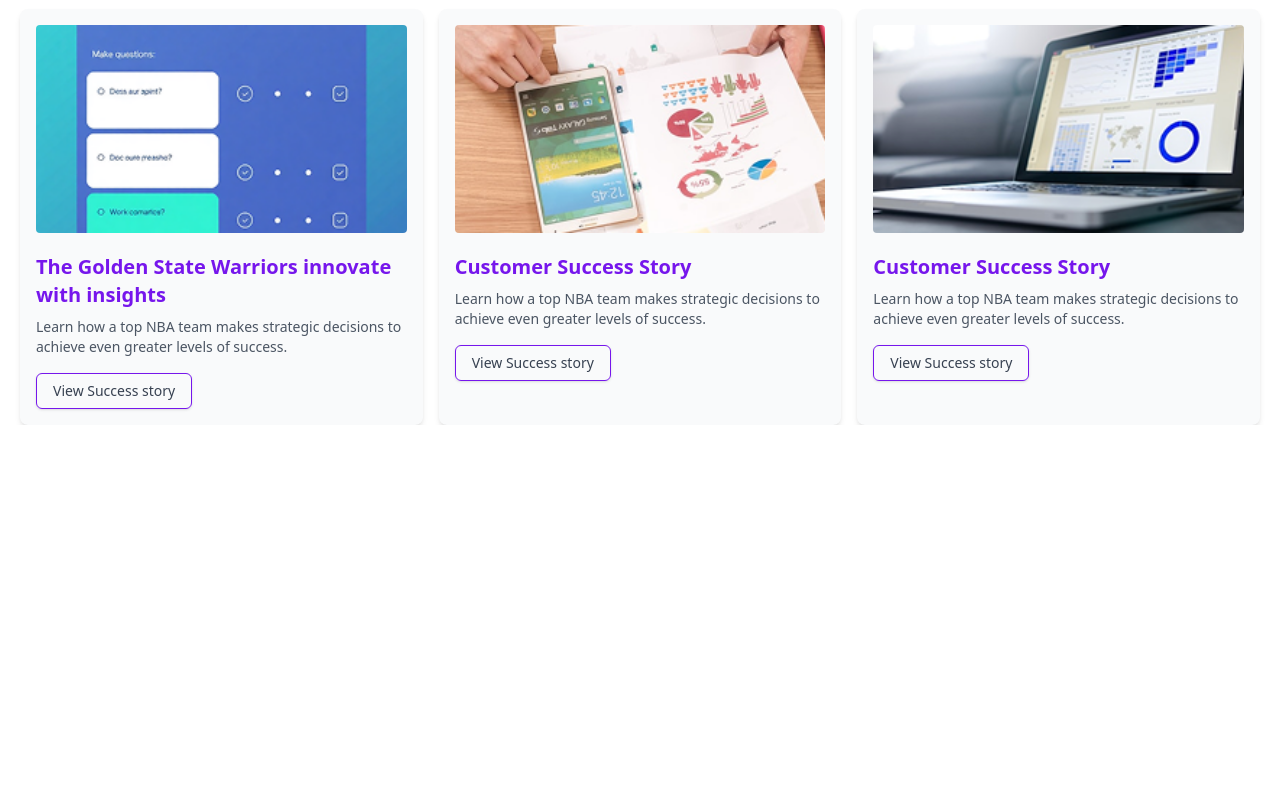
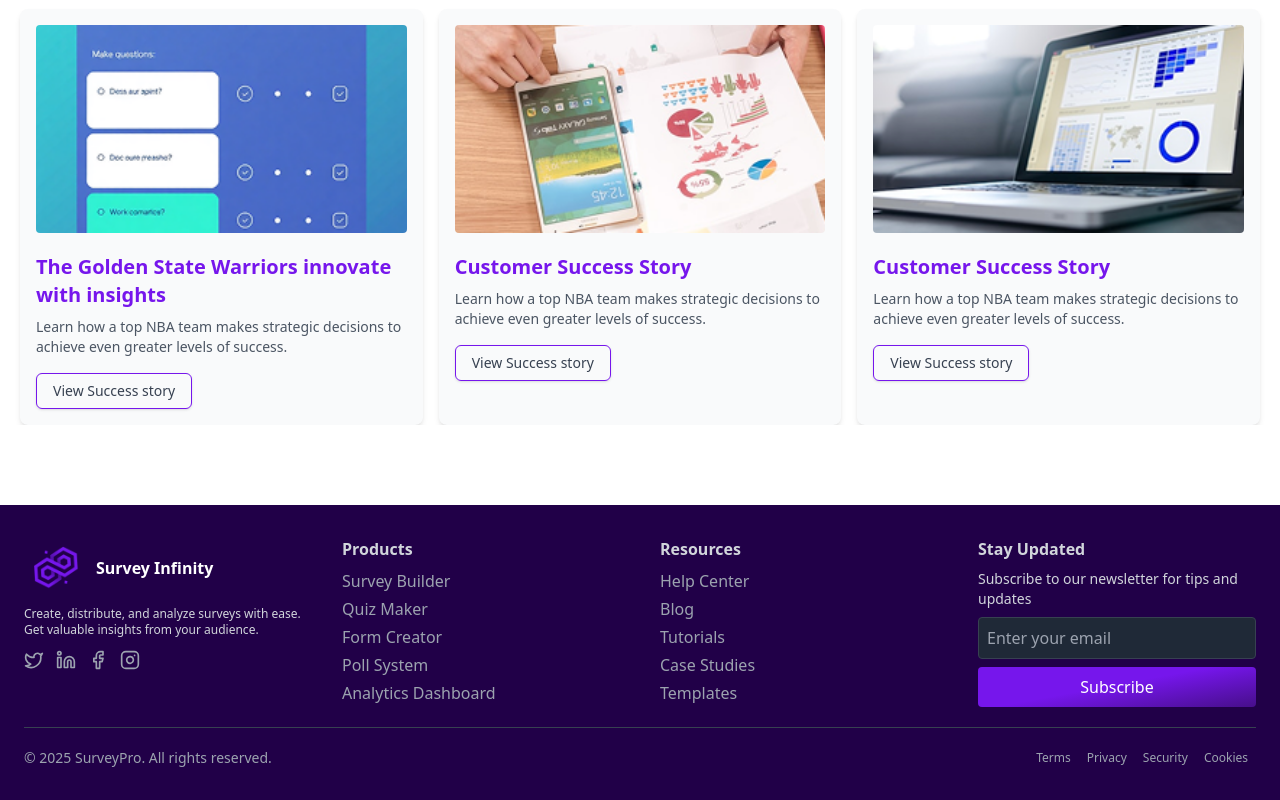
Before and after one commit to Ahmedatia99/Survey-Monkey, a React (Vite) app in the folder client/: page / in a window 1280 px wide. Shown: the part 6186-6986 px from the top of the page. Before the commit the page ends 6611 px from the top, so only its background shows below. Built offline with nearby package versions, Linux system fonts and the light colour scheme.

Commit message:
add footer with responsive && dark

```diff
--- a/client/src/App.jsx
+++ b/client/src/App.jsx
@@ -6,6 +6,7 @@ import Login from "./pages/Login";
 import Signup from "./pages/Signup";
 import Navbar from "./components/comman/Navbar";
 import { ThemeProvider } from "@/components/theme-provider";
+import Footer from "./components/comman/Footer";
 
 function App() {
   return (
@@ -22,6 +23,7 @@ function App() {
           <Route path="/" element={<Login />} />
           <Route path="/" element={<Signup />} />
         </Routes>
+        <Footer />
       </ThemeProvider>
     </>
   );
--- /dev/null
+++ b/client/src/components/comman/Footer.jsx
@@ -0,0 +1,133 @@
+import React from "react";
+import logo from "/image/survey-money-logo.png";
+import { Twitter, Linkedin, Facebook, Instagram } from "lucide-react";
+const Footer = () => {
+  const iconClass =
+    "w-5 h-5 text-gray-400 hover:text-gray-300 transition-colors duration-300";
+  return (
+    <footer className="container mx-auto w-full bg-footer text-gray-300 p-4 py-8 px-4 sm:px-6 mt-5 md:mt-20">
+      <div className="mx-auto flex flex-col gap-10 md:flex-row md:justify-between md:items-start flex-wrap">
+        <div className="flex-1  mb-8 md:mb-0">
+          <div className="flex items-center mb-2">
+            <img src={logo} className="w-16 mr-2" alt="Survey Infinity Logo" />
+            <h3 className="text-white font-bold">Survey Infinity</h3>
+          </div>
+          <p className="text-xs">
+            Create, distribute, and analyze surveys with ease. Get valuable
+            insights from your audience.
+          </p>
+          <div className="flex space-x-3 mt-3">
+            <a href="#" className="text-gray-400 hover:text-white">
+              <Twitter className={iconClass} />
+            </a>
+            <a href="#" className="text-gray-400 hover:text-white">
+              <Linkedin className={iconClass} />
+            </a>
+            <a href="#" className="text-gray-400 hover:text-white">
+              <Facebook className={iconClass} />
+            </a>
+            <a href="#" className="text-gray-400 hover:text-white">
+              <Instagram className={iconClass} />
+            </a>
+          </div>
+        </div>
+        <div className="flex-1 mb-8 md:mb-0">
+          <h4 className="font-bold mb-2">Products</h4>
+          <ul className="space-y-1">
+            <li>
+              <a href="#" className="text-gray-400 hover:text-white">
+                Survey Builder
+              </a>
+            </li>
+            <li>
+              <a href="#" className="text-gray-400 hover:text-white">
+                Quiz Maker
+              </a>
+            </li>
+            <li>
+              <a href="#" className="text-gray-400 hover:text-white">
+                Form Creator
+              </a>
+            </li>
+            <li>
+              <a href="#" className="text-gray-400 hover:text-white">
+                Poll System
+              </a>
+            </li>
+            <li>
+              <a href="#" className="text-gray-400 hover:text-white">
+                Analytics Dashboard
+              </a>
+            </li>
+          </ul>
+        </div>
+        <div className="flex-1 mb-8 md:mb-0">
+          <h4 className="font-bold mb-2">Resources</h4>
+          <ul className="space-y-1">
+            <li>
+              <a href="#" className="text-gray-400 hover:text-white">
+                Help Center
+              </a>
+            </li>
+            <li>
+              <a href="#" className="text-gray-400 hover:text-white">
+                Blog
+              </a>
+            </li>
+            <li>
+              <a href="#" className="text-gray-400 hover:text-white">
+                Tutorials
+              </a>
+            </li>
+            <li>
+              <a href="#" className="text-gray-400 hover:text-white">
+                Case Studies
+              </a>
+            </li>
+            <li>
+              <a href="#" className="text-gray-400 hover:text-white">
+                Templates
+              </a>
+            </li>
+          </ul>
+        </div>
+        <div className="flex-1 min-w-[220px]">
+          <h4 className="font-bold mb-2">Stay Updated</h4>
+          <p className="text-sm mb-2">
+            Subscribe to our newsletter for tips and updates
+          </p>
+          <input
+            type="email"
+            placeholder="Enter your email"
+            className="p-2 bg-gray-800 text-white rounded mb-2 w-full border border-gray-700"
+          />
+          <button className="gradient text-white p-2 rounded w-full hover:opacity-80 transition-all duration-200 ">
+            Subscribe
+          </button>
+        </div>
+      </div>
+      <hr className="my-5 border-gray-700" />
+      <div className="max-w-7xl mx-auto flex flex-col sm:flex-row items-center justify-between text-gray-400 text-xs gap-2">
+        <p className="text-sm text-center sm:text-left">
+          © 2025 SurveyPro. All rights reserved.
+        </p>
+        <div className="flex flex-wrap justify-center sm:justify-end mt-2 sm:mt-0">
+          <a href="#" className="text-gray-400 hover:text-white mx-2">
+            Terms
+          </a>
+          <a href="#" className="text-gray-400 hover:text-white mx-2">
+            Privacy
+          </a>
+          <a href="#" className="text-gray-400 hover:text-white mx-2">
+            Security
+          </a>
+          <a href="#" className="text-gray-400 hover:text-white mx-2">
+            Cookies
+          </a>
+        </div>
+      </div>
+    </footer>
+  );
+};
+
+export default Footer;
--- a/client/src/components/comman/SuccessCard.jsx
+++ b/client/src/components/comman/SuccessCard.jsx
@@ -43,7 +43,7 @@ const SuccessCard = () => {
           <p className="text-gray-600 dark:text-white text-sm pb-4 pt-2">
             {card.description}
           </p>
-          <Button className="bg-transparent dark:bg-purple border border-purple text-sm font-medium text-gray-700 dark:text-white hover:opacity-80 transition-all mt-auto">
+          <Button className="bg-transparent dark:bg-purple border border-purple text-sm font-medium text-gray-700 dark:text-white hover:bg-transparent hover:opacity-80 transition-all mt-auto">
             View Success story
           </Button>
         </div>
--- a/client/src/pages/Home.jsx
+++ b/client/src/pages/Home.jsx
@@ -12,7 +12,7 @@ import PricingPlans from "./../components/home/PricingPlans";
 import CustomerStories from "./../components/home/CustomerStories";
 const Home = () => {
   return (
-    <section className="container mx-auto px-5">
+    <section className="container mx-auto px-5 overflow-hidden">
       <Hero />
       <Feature />
       <Solutions />
--- a/client/src/styles/tailwind.css
+++ b/client/src/styles/tailwind.css
@@ -96,3 +96,6 @@
 .slick-track {
   display: flex;
 }
+.li{
+  font-size: 14px;
+}
--- a/client/tailwind.config.js
+++ b/client/tailwind.config.js
@@ -13,6 +13,7 @@ export default {
         purple: "#7616EC",
         purple500: "#bf4ee81f",
         midnight: "#313131",
+        footer: "#210048",
         background: "hsl(var(--background))",
         foreground: "hsl(var(--foreground))",
         card: {
```
